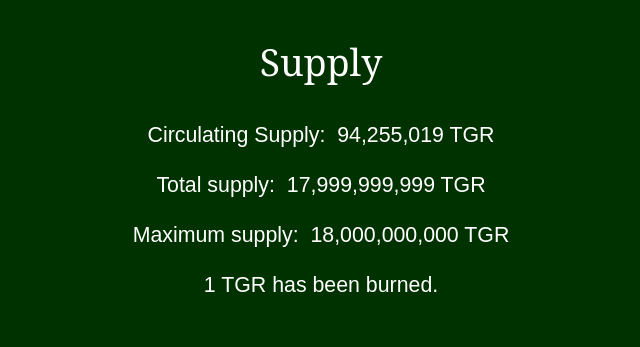
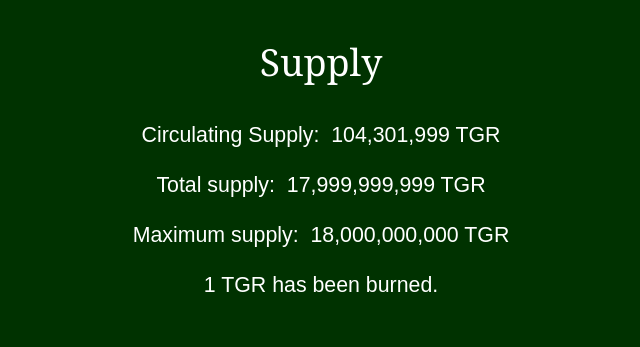
Before and after one commit to tgrtgr/tgrtgr.github.io, a plain HTML site: page index.html in a window 1280 px wide. Shown: the part 1040-1387 px from the top of the page, 319-959 px from the left. Drawn offline with Linux system fonts and the light colour scheme.

Commit message:
update index.html
update supply

```diff
--- a/index.html
+++ b/index.html
@@ -154,7 +154,7 @@ a:active {
   <br><br><br>
   <span style='font-size:16.0pt;
   font-family:"Arial",serif;color:white'>
-Circulating Supply:&nbsp; 94,255,019 TGR
+Circulating Supply:&nbsp; 104,301,999 TGR
 <br><br>
 Total supply:&nbsp; 17,999,999,999 TGR
 <br><br>
```
